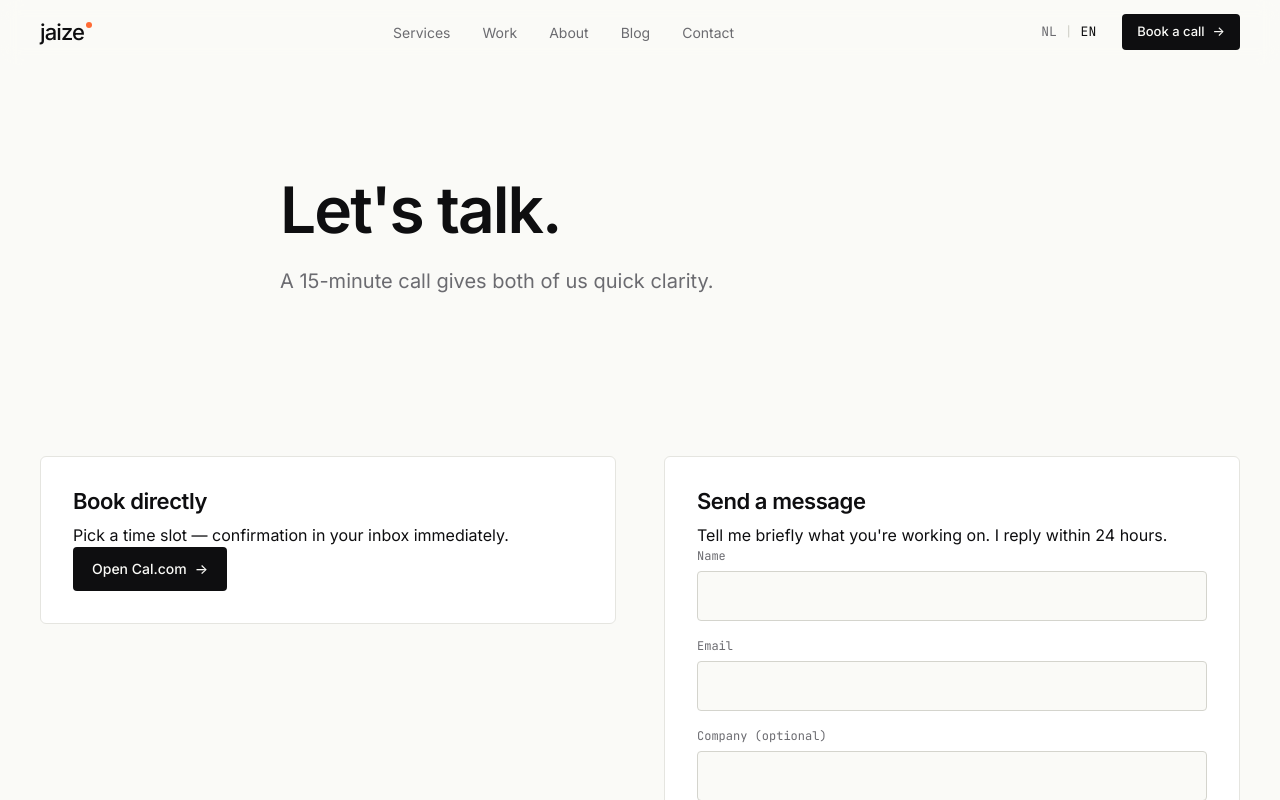
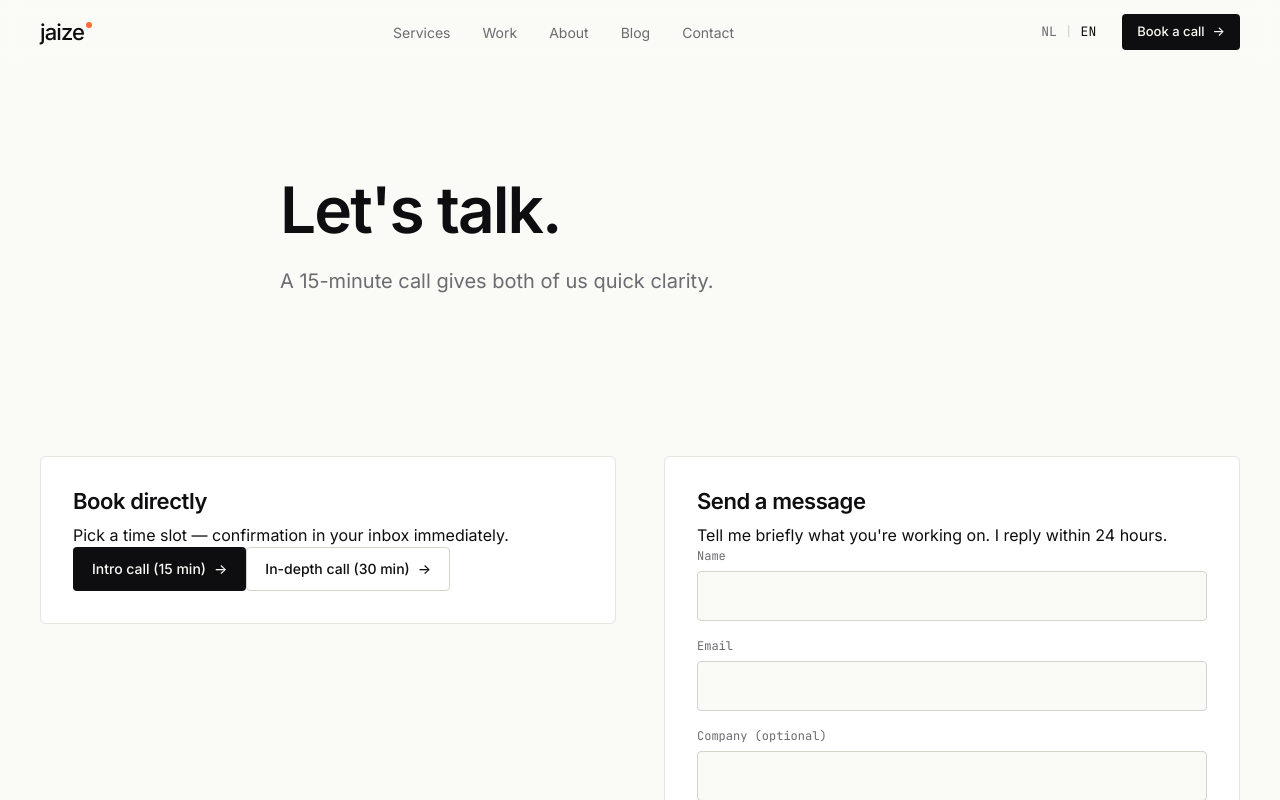
Before and after one commit to AbdellahJAIZE/jaizetech, a Next.js app: page /en/contact in a window 1280 px wide. Shown: the top 800 px of the page. Built offline with nearby package versions, Linux system fonts and the light colour scheme.

Commit message:
contact: wire 15min + 30min cal.com buttons

```diff
--- a/src/app/[locale]/contact/page.tsx
+++ b/src/app/[locale]/contact/page.tsx
@@ -41,14 +41,24 @@ function Contact() {
             <div className="contact-card">
               <h3>{t('options.scheduleTitle')}</h3>
               <p>{t('options.scheduleLead')}</p>
+              <div className="cal-buttons">
                 <a
                   className="btn btn-primary"
-                href="https://cal.com/abdellah-jaize/15min"
+                  href="https://cal.com/jaize/15min"
                   target="_blank"
                   rel="noopener"
                 >
-                {t('options.scheduleButton')}<span className="arrow">→</span>
+                  {t('options.scheduleIntro')}<span className="arrow">→</span>
                 </a>
+                <a
+                  className="btn btn-secondary"
+                  href="https://cal.com/jaize/30min"
+                  target="_blank"
+                  rel="noopener"
+                >
+                  {t('options.scheduleDeeper')}<span className="arrow">→</span>
+                </a>
+              </div>
             </div>
 
             <div className="contact-card">
--- a/src/messages/en.json
+++ b/src/messages/en.json
@@ -349,7 +349,8 @@
     "options": {
       "scheduleTitle": "Book directly",
       "scheduleLead": "Pick a time slot — confirmation in your inbox immediately.",
-      "scheduleButton": "Open Cal.com",
+      "scheduleIntro": "Intro call (15 min)",
+      "scheduleDeeper": "In-depth call (30 min)",
       "messageTitle": "Send a message",
       "messageLead": "Tell me briefly what you're working on. I reply within 24 hours."
     },
--- a/src/messages/nl.json
+++ b/src/messages/nl.json
@@ -349,7 +349,8 @@
     "options": {
       "scheduleTitle": "Plan direct",
       "scheduleLead": "Kies een tijdslot dat werkt — bevestiging direct in je inbox.",
-      "scheduleButton": "Open Cal.com",
+      "scheduleIntro": "Kennismakingsgesprek (15 min)",
+      "scheduleDeeper": "Uitgebreid gesprek (30 min)",
       "messageTitle": "Stuur een bericht",
       "messageLead": "Vertel me kort waar je mee bezig bent. Ik reageer binnen 24 uur."
     },
```
Lines whose indentation alone changed are shown as unchanged.
